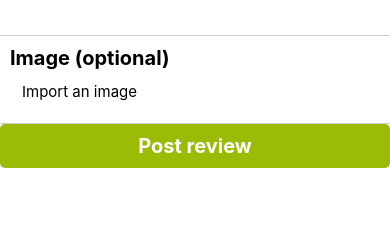
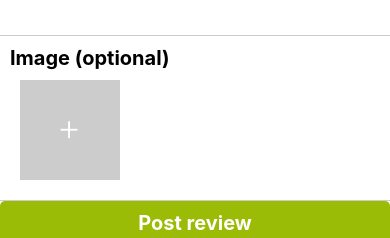
Before and after one commit to ericelizes1/Avocado-App, a React Native app in the folder avocado_src/: screen /AddReview in a window 390 px wide. Shown: the part 407-645 px from the top of the page. Built offline with nearby package versions, Linux system fonts and the light colour scheme; no server answers.

Commit message:
Update AddReviewScreen.js

```diff
--- a/avocado_src/App/BottomTabNavigator/AddReviewScreen.js
+++ b/avocado_src/App/BottomTabNavigator/AddReviewScreen.js
@@ -1,5 +1,5 @@
 import React, { useState } from 'react';
-import { FlatList, StyleSheet, Text, TextInput, TouchableOpacity, View } from 'react-native';
+import { Image, FlatList, StyleSheet, Text, TextInput, TouchableOpacity, View } from 'react-native';
 import { useNavigation } from '@react-navigation/native';
 import { Ionicons } from '@expo/vector-icons';
 import * as ImagePicker from 'expo-image-picker';
@@ -208,11 +208,21 @@ export default function AddReviewScreen() {
             {/*Image*/}
             <View style={styles.dishContainer}>
               <Text style={styles.text}>Image (optional)</Text>
-              <TouchableOpacity style={styles.input} onPress={pickImage}>
-                <Text style={styles.itemText}>Import an image</Text>
+              <TouchableOpacity style={{padding: 10}} onPress={pickImage}>
+                {selectedImage ? (
+                  <View style={{ flexDirection: 'row', alignItems: 'center' }}>
+                    <Image source={{ uri: selectedImage }} style={{ width: 100, height: 100 }} />
+                    <TouchableOpacity onPress={() => setSelectedImage('')}>
+                      <Ionicons name="trash-bin" size={30} color="#727272" style={{ padding: 10}} />
+                    </TouchableOpacity>
+                  </View>
+                ) : (
+                  <View style={{ backgroundColor: '#ccc', width: 100, height: 100, justifyContent: 'center', alignItems: 'center' }}>
+                    <Ionicons name="add" size={30} color="#fff" />
+                  </View>
+                )}
               </TouchableOpacity>
             </View>
-
           </>
         }
         data={[]}
```
